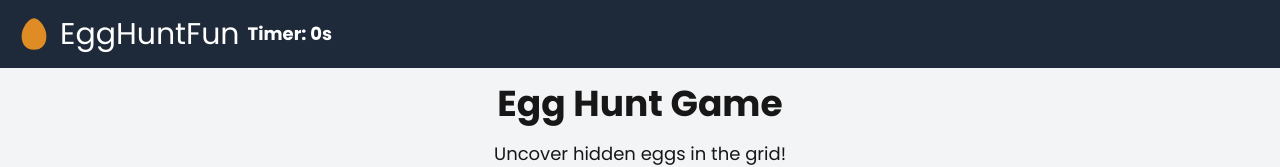
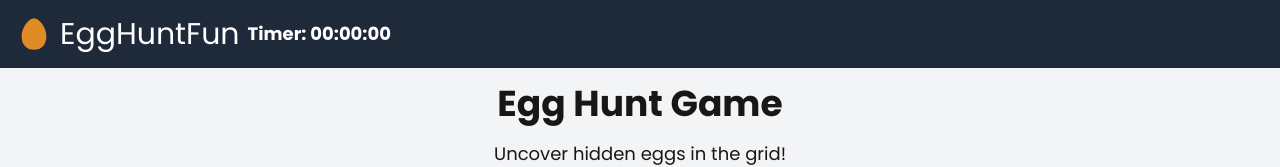
Before and after one commit to aaronted009/egg-hunt, a Next.js app: page /game in a window 1280 px wide. Shown: the top 167 px of the page. Built offline with nearby package versions, Linux system fonts and the light colour scheme.

Commit message:
feat: format timer display to show hours, minutes, and seconds

```diff
--- a/app/ui/game/game-timer.tsx
+++ b/app/ui/game/game-timer.tsx
@@ -23,7 +23,7 @@ export default function GameTimer({ isRunning }: { isRunning: boolean }) {
 
     return (
         <div className="text-lg font-bold">
-            Timer: {time}s
+            Timer: {new Date(time * 1000).toISOString().substr(11, 8)}
         </div>
     );
 }
```
